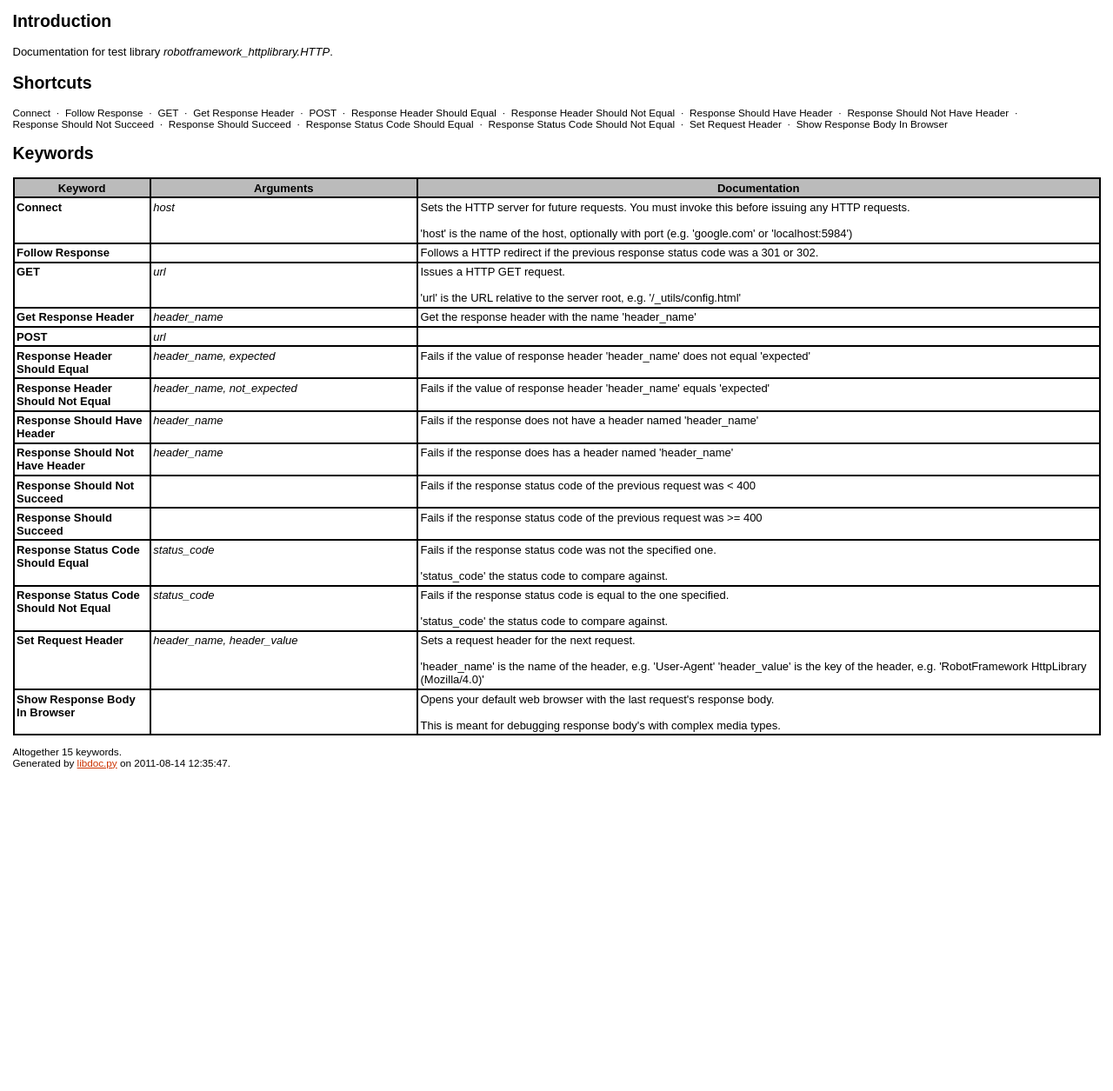
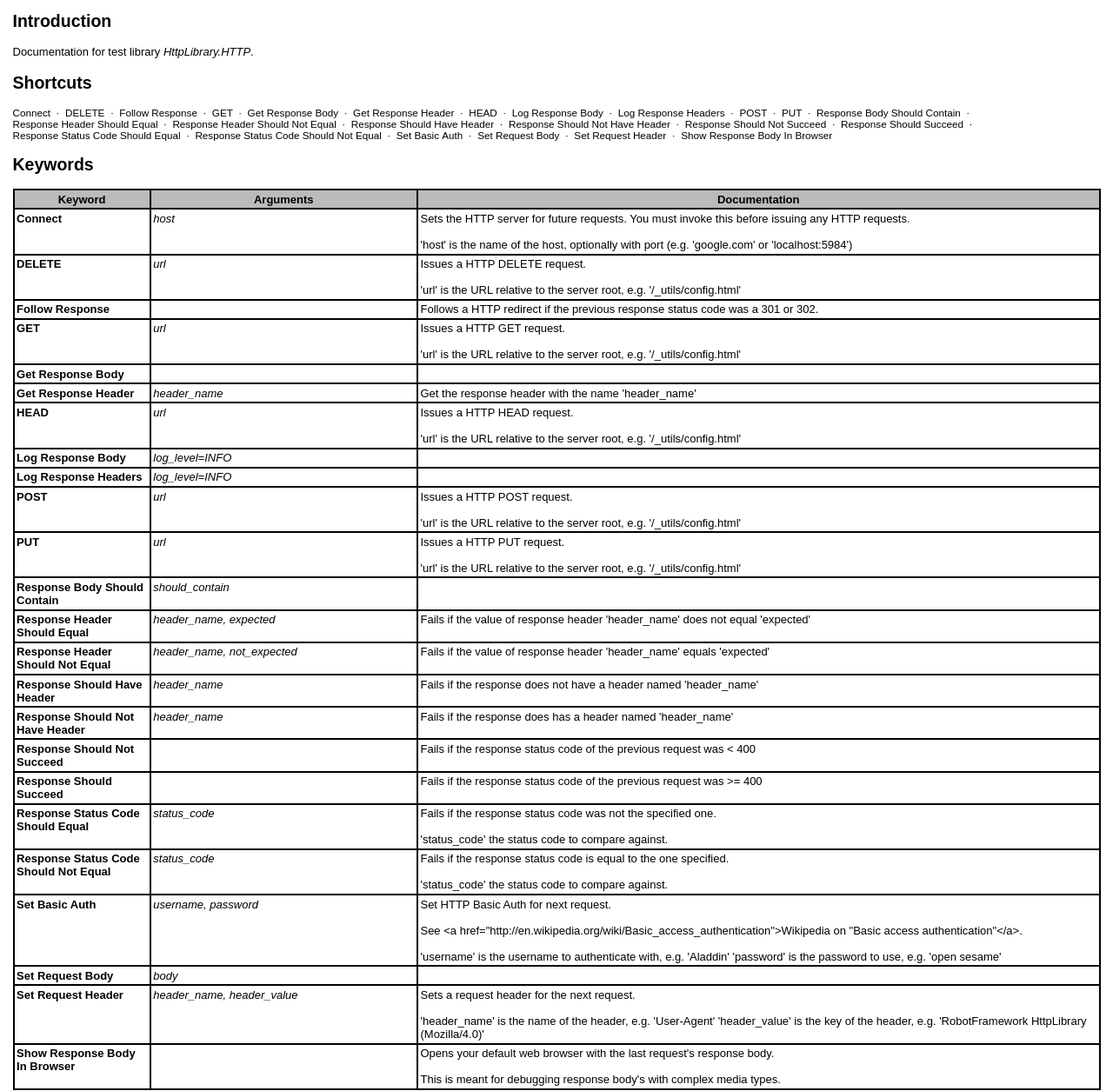
Before and after one commit to peritus/robotframework-httplibrary, a plain HTML site: page HttpLibrary.html in a window 1280 px wide. Shown: the part 108-1363 px from the top of the page at 87% size. Before the commit the page ends 1013 px from the top, so only its background shows below. Drawn offline with Linux system fonts and the light colour scheme.

Commit message:
Updated to v0.0.2

```diff
--- a/HttpLibrary.html
+++ b/HttpLibrary.html
@@ -1,7 +1,7 @@
 <!DOCTYPE html PUBLIC "-//W3C//DTD HTML 4.01 Transitional//EN" "http://www.w3.org/TR/html4/loose.dtd">
 <html>
 <head>
-<title>robotframework_httplibrary.HTTP</title>
+<title>HttpLibrary.HTTP</title>
 <meta http-equiv="Content-Type" content="text/html; charset=utf-8">
 <style media="all" type="text/css">
 body {
@@ -88,26 +88,40 @@ a {
 </style>
 </head>
 <body>
-<h1>robotframework_httplibrary.HTTP</h1>
+<h1>HttpLibrary.HTTP</h1>
 <b>Scope:</b> test case<br>
 <b>Named arguments: </b>
 supported
 
 <h2 id="introduction">Introduction</h2>
-<div class="libdoc">Documentation for test library <span class="name">robotframework_httplibrary.HTTP</span>.</div>
+<div class="libdoc">Documentation for test library <span class="name">HttpLibrary.HTTP</span>.</div>
 
 
 <h2>Shortcuts</h2>
 <div class='shortcuts'>
 <a href="#Connect" title="Sets the HTTP server for future requests. You must invoke this before">Connect</a>
 &nbsp;&middot;&nbsp;
+<a href="#DELETE" title="Issues a HTTP DELETE request.">DELETE</a>
+&nbsp;&middot;&nbsp;
 <a href="#Follow Response" title="Follows a HTTP redirect if the previous response status code was a 301 or 302.">Follow&nbsp;Response</a>
 &nbsp;&middot;&nbsp;
 <a href="#GET" title="Issues a HTTP GET request.">GET</a>
 &nbsp;&middot;&nbsp;
+<a href="#Get Response Body" title="">Get&nbsp;Response&nbsp;Body</a>
+&nbsp;&middot;&nbsp;
 <a href="#Get Response Header" title="Get the response header with the name 'header_name'">Get&nbsp;Response&nbsp;Header</a>
 &nbsp;&middot;&nbsp;
-<a href="#POST" title="">POST</a>
+<a href="#HEAD" title="Issues a HTTP HEAD request.">HEAD</a>
+&nbsp;&middot;&nbsp;
+<a href="#Log Response Body" title="">Log&nbsp;Response&nbsp;Body</a>
+&nbsp;&middot;&nbsp;
+<a href="#Log Response Headers" title="">Log&nbsp;Response&nbsp;Headers</a>
+&nbsp;&middot;&nbsp;
+<a href="#POST" title="Issues a HTTP POST request.">POST</a>
+&nbsp;&middot;&nbsp;
+<a href="#PUT" title="Issues a HTTP PUT request.">PUT</a>
+&nbsp;&middot;&nbsp;
+<a href="#Response Body Should Contain" title="">Response&nbsp;Body&nbsp;Should&nbsp;Contain</a>
 &nbsp;&middot;&nbsp;
 <a href="#Response Header Should Equal" title="Fails if the value of response header 'header_name' does not equal 'expected'">Response&nbsp;Header&nbsp;Should&nbsp;Equal</a>
 &nbsp;&middot;&nbsp;
@@ -124,6 +138,10 @@ supported
 <a href="#Response Status Code Should Equal" title="Fails if the response status code was not the specified one.">Response&nbsp;Status&nbsp;Code&nbsp;Should&nbsp;Equal</a>
 &nbsp;&middot;&nbsp;
 <a href="#Response Status Code Should Not Equal" title="Fails if the response status code is equal to the one specified.">Response&nbsp;Status&nbsp;Code&nbsp;Should&nbsp;Not&nbsp;Equal</a>
+&nbsp;&middot;&nbsp;
+<a href="#Set Basic Auth" title="Set HTTP Basic Auth for next request.">Set&nbsp;Basic&nbsp;Auth</a>
+&nbsp;&middot;&nbsp;
+<a href="#Set Request Body" title="">Set&nbsp;Request&nbsp;Body</a>
 &nbsp;&middot;&nbsp;
 <a href="#Set Request Header" title="Sets a request header for the next request.">Set&nbsp;Request&nbsp;Header</a>
 &nbsp;&middot;&nbsp;
@@ -145,6 +163,13 @@ supported
 'host' is the name of the host, optionally with port (e.g. 'google.com' or 'localhost:5984')</td>
 </tr>
 <tr>
+  <td class="kw"><a name="DELETE"></a>DELETE</td>
+  <td class="arg">url</td>
+  <td class="doc">Issues a HTTP DELETE request.
+
+'url' is the URL relative to the server root, e.g. '/_utils/config.html'</td>
+</tr>
+<tr>
   <td class="kw"><a name="Follow Response"></a>Follow Response</td>
   <td class="arg"></td>
   <td class="doc">Follows a HTTP redirect if the previous response status code was a 301 or 302.</td>
@@ -157,13 +182,49 @@ supported
 'url' is the URL relative to the server root, e.g. '/_utils/config.html'</td>
 </tr>
 <tr>
+  <td class="kw"><a name="Get Response Body"></a>Get Response Body</td>
+  <td class="arg"></td>
+  <td class="doc"></td>
+</tr>
+<tr>
   <td class="kw"><a name="Get Response Header"></a>Get Response Header</td>
   <td class="arg">header_name</td>
   <td class="doc">Get the response header with the name 'header_name'</td>
 </tr>
 <tr>
+  <td class="kw"><a name="HEAD"></a>HEAD</td>
+  <td class="arg">url</td>
+  <td class="doc">Issues a HTTP HEAD request.
+
+'url' is the URL relative to the server root, e.g. '/_utils/config.html'</td>
+</tr>
+<tr>
+  <td class="kw"><a name="Log Response Body"></a>Log Response Body</td>
+  <td class="arg">log_level=INFO</td>
+  <td class="doc"></td>
+</tr>
+<tr>
+  <td class="kw"><a name="Log Response Headers"></a>Log Response Headers</td>
+  <td class="arg">log_level=INFO</td>
+  <td class="doc"></td>
+</tr>
+<tr>
   <td class="kw"><a name="POST"></a>POST</td>
   <td class="arg">url</td>
+  <td class="doc">Issues a HTTP POST request.
+
+'url' is the URL relative to the server root, e.g. '/_utils/config.html'</td>
+</tr>
+<tr>
+  <td class="kw"><a name="PUT"></a>PUT</td>
+  <td class="arg">url</td>
+  <td class="doc">Issues a HTTP PUT request.
+
+'url' is the URL relative to the server root, e.g. '/_utils/config.html'</td>
+</tr>
+<tr>
+  <td class="kw"><a name="Response Body Should Contain"></a>Response Body Should Contain</td>
+  <td class="arg">should_contain</td>
   <td class="doc"></td>
 </tr>
 <tr>
@@ -211,6 +272,20 @@ supported
 'status_code' the status code to compare against.</td>
 </tr>
 <tr>
+  <td class="kw"><a name="Set Basic Auth"></a>Set Basic Auth</td>
+  <td class="arg">username, password</td>
+  <td class="doc">Set HTTP Basic Auth for next request.
+
+See &lt;a href="http://en.wikipedia.org/wiki/Basic_access_authentication"&gt;Wikipedia on "Basic access authentication"&lt;/a&gt;.
+
+'username' is the username to authenticate with, e.g. 'Aladdin' 'password' is the password to use, e.g. 'open sesame'</td>
+</tr>
+<tr>
+  <td class="kw"><a name="Set Request Body"></a>Set Request Body</td>
+  <td class="arg">body</td>
+  <td class="doc"></td>
+</tr>
+<tr>
   <td class="kw"><a name="Set Request Header"></a>Set Request Header</td>
   <td class="arg">header_name, header_value</td>
   <td class="doc">Sets a request header for the next request.
@@ -226,9 +301,9 @@ This is meant for debugging response body's with complex media types.</td>
 </tr>
 </table>
 <p id="footer">
-Altogether 15 keywords.<br />
+Altogether 24 keywords.<br />
 Generated by <a href="http://code.google.com/p/robotframework/wiki/LibraryDocumentationTool">libdoc.py</a>
-on 2011-08-14 12:35:47.
+on 2011-08-23 01:17:54.
 </p>
 </body>
 </html>
```
